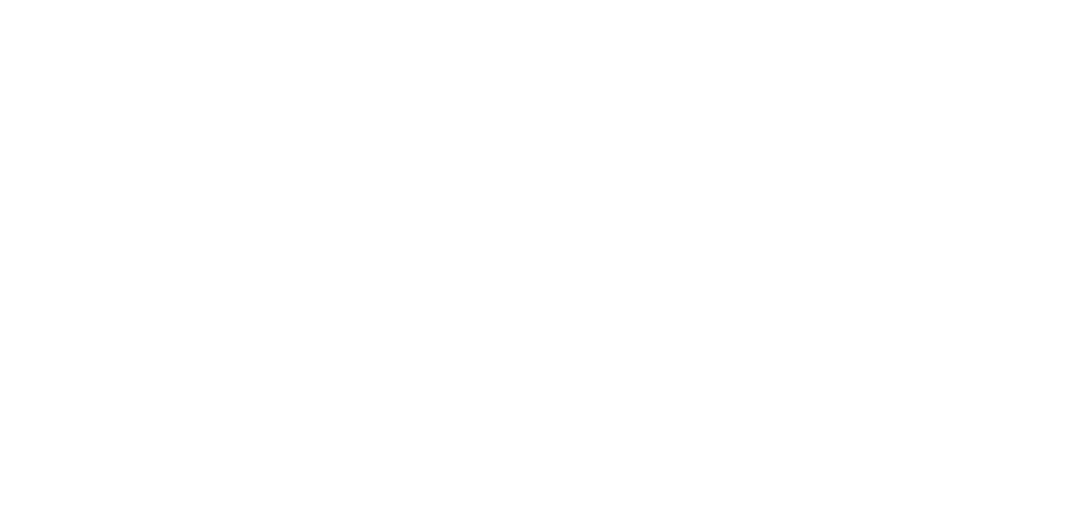
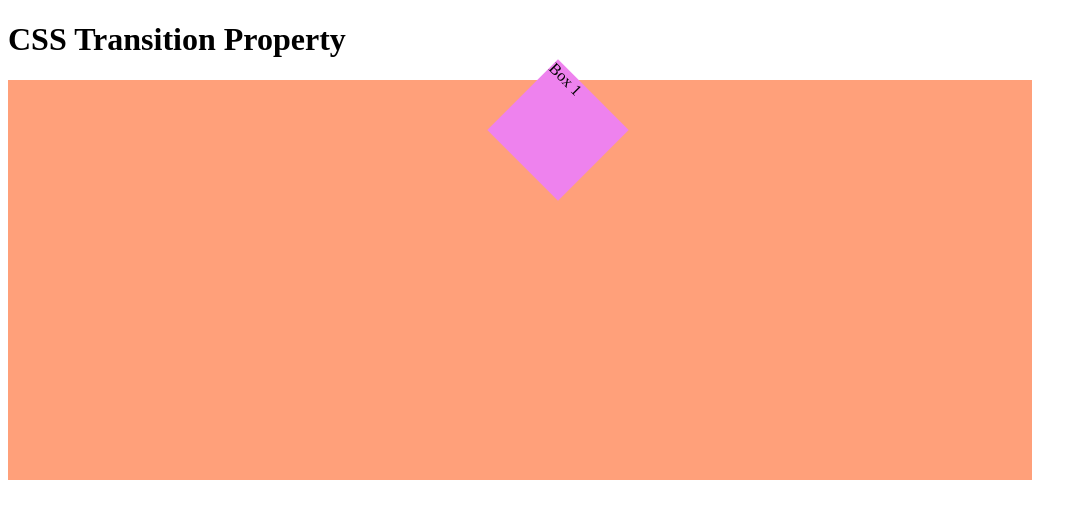
Before and after one commit to JhulanD/Sigma-Web-Dev-Course, a plain HTML site: page Tutorial 45 - CSS Transition Property/index.html in a window 1280 px wide. Shown: the whole page, without its empty margins (0-1087 px from the left). Drawn offline with Linux system fonts and the light colour scheme.

Commit message:
Add CSS transition demo to index.html
Introduced a styled container and box with CSS transitions. Added a heading and a sample box demonstrating transform and background-color transitions.

```diff
--- a/Tutorial 45 - CSS Transition Property/index.html
+++ b/Tutorial 45 - CSS Transition Property/index.html
@@ -4,8 +4,31 @@
     <meta charset="UTF-8">
     <meta name="viewport" content="width=device-width, initial-scale=1.0">
     <title>Tutorial #45 - CSS Transition Property</title>
+    <style>
+        .container {
+            width: 80vw;
+            height: 50vh;
+            background-color: lightsalmon;
+
+        }
+        .box {
+            background-color: lightblue;
+            width: 100px;
+            height: 100px;
+            transition-property: all 3s ease-in-out 2s;;
+        }
+        .translate {
+            transform: translateX(500px) rotate(45deg);
+            background-color: violet;
+        }
+    </style>
 </head>
 <body>
-
+    <h1>CSS Transition Property</h1>
+    <div class="container">
+        <div class="box translate">Box 1</div>
+        <!-- <div class="box">Box 2</div>
+        <div class="box">Box 3</div> -->
+    </div>
 </body>
 </html>
```
